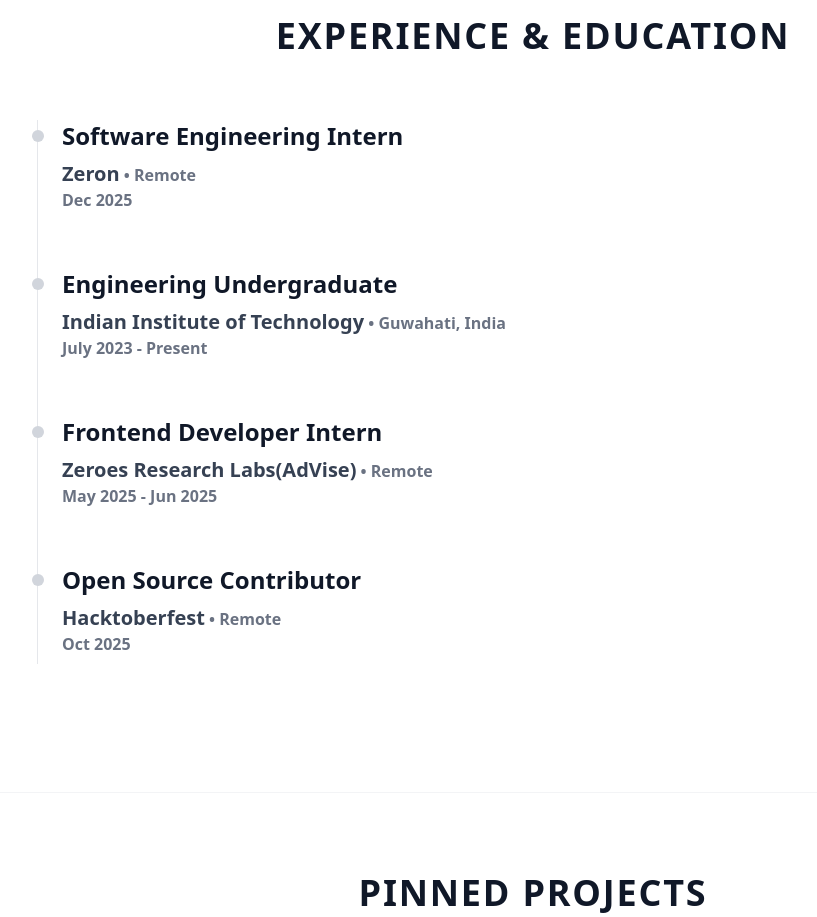
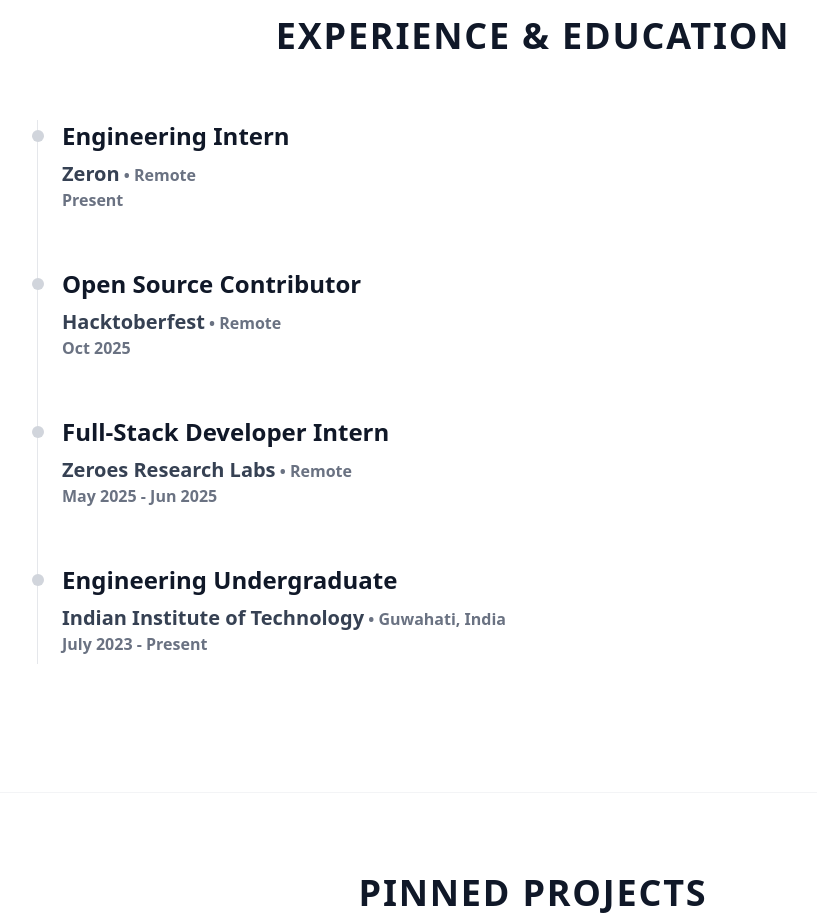
Before and after one commit to sgcodes7471/portoflio, a Next.js app: page / in a window 1280 px wide. Shown: the part 880-1797 px from the top of the page, without its empty margins (107-924 px from the left). Built offline with nearby package versions, Linux system fonts and the light colour scheme.

Commit message:
role changes

```diff
--- a/components/bg.tsx
+++ b/components/bg.tsx
@@ -12,32 +12,32 @@
   const works: Skill[] = [
     {
     company : "Zeron",
-    date : "Dec 2025",
-    role : "Software Engineering Intern",
+    date : "Present",
+    role : "Engineering Intern",
     location : "Remote",
-    details : <></>
+    details : <>Researching to design Taxanomy, generating <b className="text-red-500">Synthetic Datasets</b>, and building and implementation of Quantitative Models for <b className="text-red-500">Cyber-Exploitations detection</b></>
    },
    {
-    company : "Indian Institute of Technology",
-    date : "July 2023 - Present",
-    role : "Engineering Undergraduate",
-    location : "Guwahati, India",
-    details : <>Took key <b className="text-red-500">Computer Sciences</b> courses of Data Structures, Networks and Database Management Systems while having a major in Chemistry</>
+     company : "Hacktoberfest",
+     date : "Oct 2025",
+     role : "Open Source Contributor",
+     location : "Remote",
+     details : <>Contributed using <b className = "text-red-500">JavaScript</b> and <b className = "text-red-500">Supabase</b> to build content moderation system and a serverless realtime chat feature</>
    },
    {
-    company : "Zeroes Research Labs(AdVise)",
-    date : "May 2025 - Jun 2025",
-    role : "Frontend Developer Intern",
-    location : "Remote",
-    details : <>Worked with <b className = "text-red-500">Next.js</b>, <b className = "text-red-500">LLMs</b> and <b className = "text-red-500">AWS</b> to make AI Advertisement pipelines and Dashboards</>
-   },
-   {
-    company : "Hacktoberfest",
-    date : "Oct 2025",
-    role : "Open Source Contributor",
-    location : "Remote",
-    details : <>Contributed using <b className = "text-red-500">JavaScript</b> and <b className = "text-red-500">Supabase</b> to build content moderation system and a serverless realtime chat feature</>
-   }
+     company : "Zeroes Research Labs",
+     date : "May 2025 - Jun 2025",
+     role : "Full-Stack Developer Intern",
+     location : "Remote",
+     details : <>Worked with <b className = "text-red-500">Next.js</b> and <b className = "text-red-500">LLMs</b> to make AI Advertisement pipelines and Dashboards</>
+    },
+    {
+     company : "Indian Institute of Technology",
+     date : "July 2023 - Present",
+     role : "Engineering Undergraduate",
+     location : "Guwahati, India",
+     details : <>Took key <b className="text-red-500">Computer Sciences</b> courses of Data Structures, Networks and Database Management Systems while having a major in Chemistry</>
+    }
   ];
 
   const [openedSection , setOpenedSection] = useState(-1);
--- a/components/portfolio.tsx
+++ b/components/portfolio.tsx
@@ -1,6 +1,6 @@
 'use client'
 
-import { useState, useEffect } from 'react';
+import { useState } from 'react';
 import { Monitor } from 'lucide-react';
 import Image from 'next/image';
 import Link from 'next/link';
```
